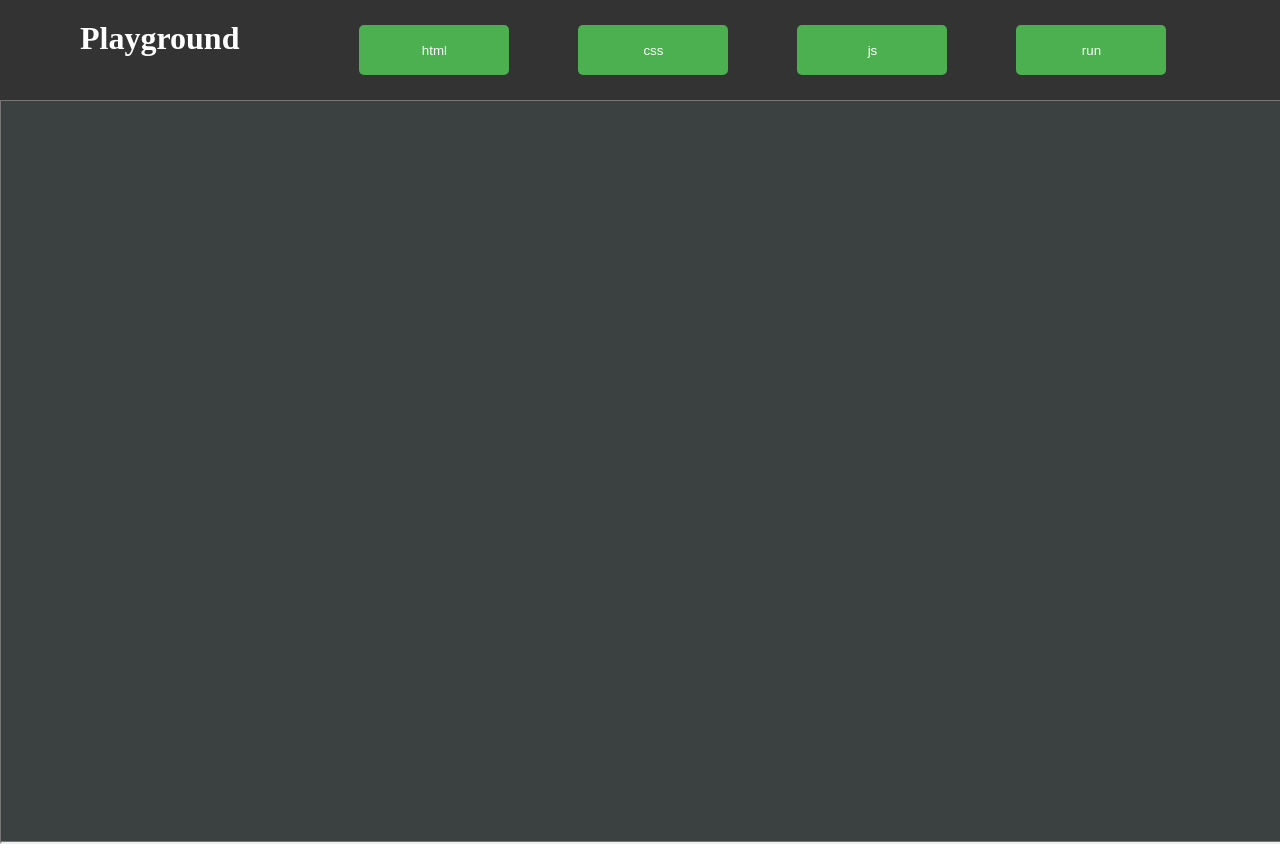
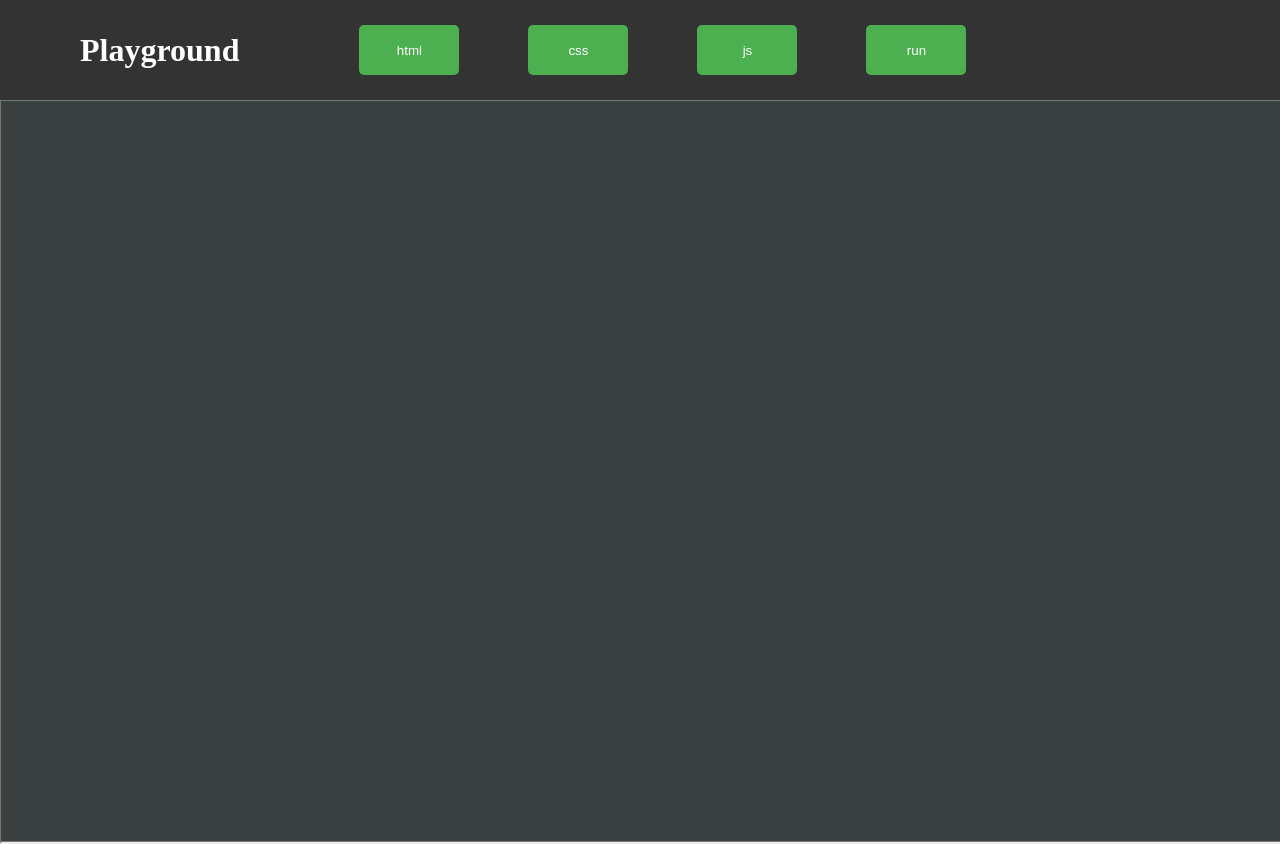
Before and after one commit to jonathanMora2005/Playground, a plain HTML site: page index.html in a window 1280 px wide. Shown: the top 844 px of the page. Drawn offline with Linux system fonts and the light colour scheme.

Commit message:
Update index.html

```diff
--- a/index.html
+++ b/index.html
@@ -15,11 +15,12 @@
         }
         header {
             display: flex;
-            justify-content:
+            justify-content: left;
             align-items: center;
             background-color: #333;
             color: #fff;
             padding: 20px 20px;
+
             height: 10%;
             width: 100vw;
 
@@ -67,7 +68,7 @@
         }
         button {
             height: 50px;
-            width: 150px;
+            width: 100px;
             border: none;
             border-radius: 5px;
             background-color: #4CAF50;
@@ -76,8 +77,6 @@
             cursor: pointer;
             transition: background-color 0.3s;
         }
-
-
 
         header * {
 
```
